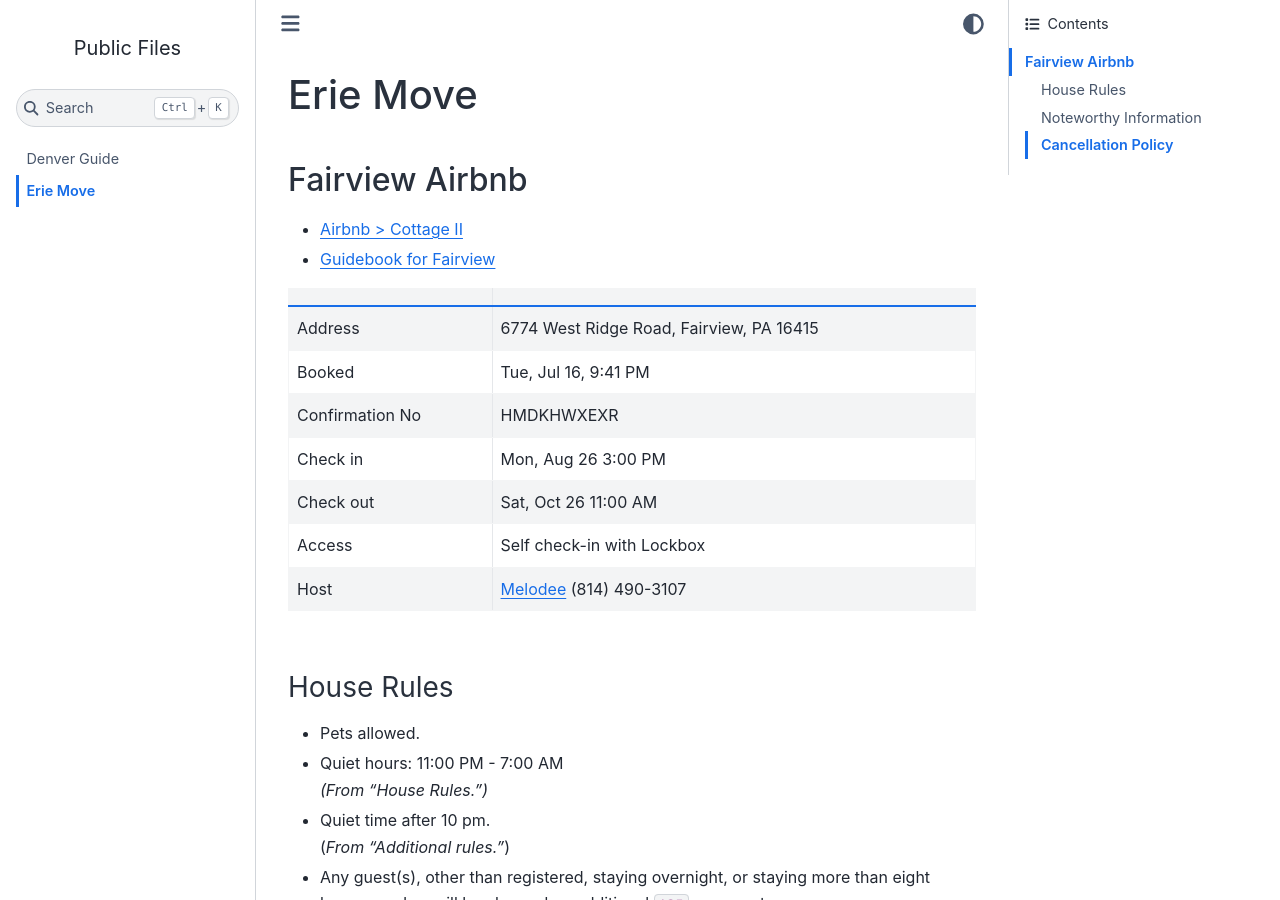
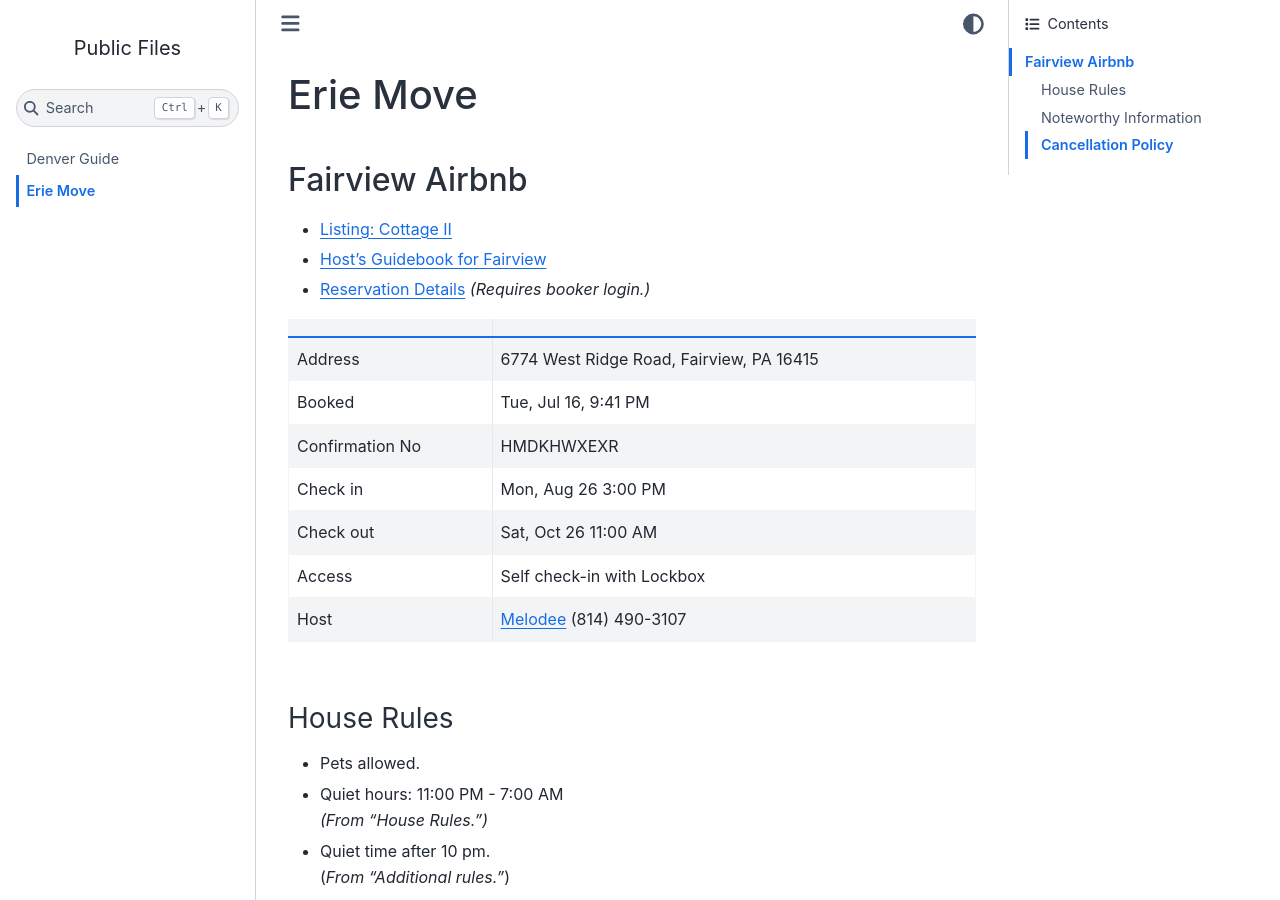
Before and after one commit to alissa-huskey/public, a Jupyter Book: the page built from docs/erie-move.md, in a window 1280 px wide and 900 px high. Built offline with Jupyter Book 1.0.4 settings and Sphinx 7.4.7 and the Sphinx Book theme 1.1.4, drawn with Linux system fonts in a browser that asks for light colours.

Commit message:
erie move: link changes

```diff
--- a/docs/erie-move.md
+++ b/docs/erie-move.md
@@ -4,8 +4,9 @@ Erie Move
 Fairview Airbnb
 ---------------
 
-* [Airbnb > Cottage II](https://www.airbnb.com/rooms/25009907?source_impression_id=p3_1721227866_P3K3856i5Vh4j8G0)
-* [Guidebook for Fairview](https://www.airbnb.com/s/guidebooks?refinement_paths[]=/guidebooks/83575)
+* [Listing: Cottage II](https://www.airbnb.com/rooms/25009907?source_impression_id=p3_1721227866_P3K3856i5Vh4j8G0)
+* [Host's Guidebook for Fairview](https://www.airbnb.com/s/guidebooks?refinement_paths[]=/guidebooks/83575)
+* [Reservation Details](https://www.airbnb.com/trips/v1/reservation-details/ro/RESERVATION2_CHECKIN/HMDKHWXEXR) *(Requires booker login.)*
 
 |                 |                                          |
 |-----------------|------------------------------------------|
```
